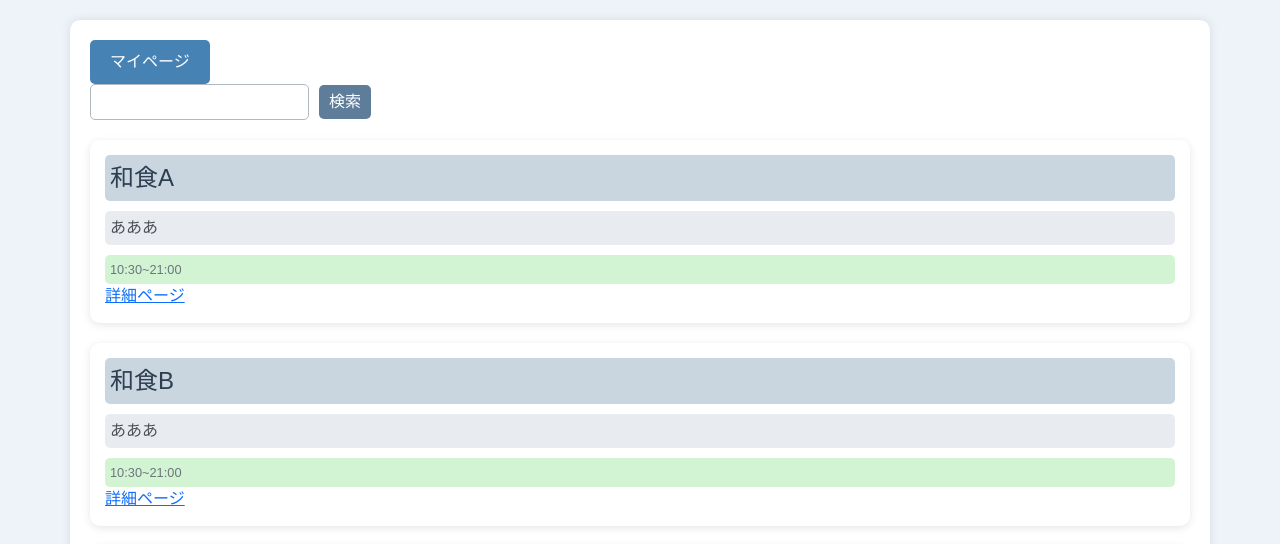
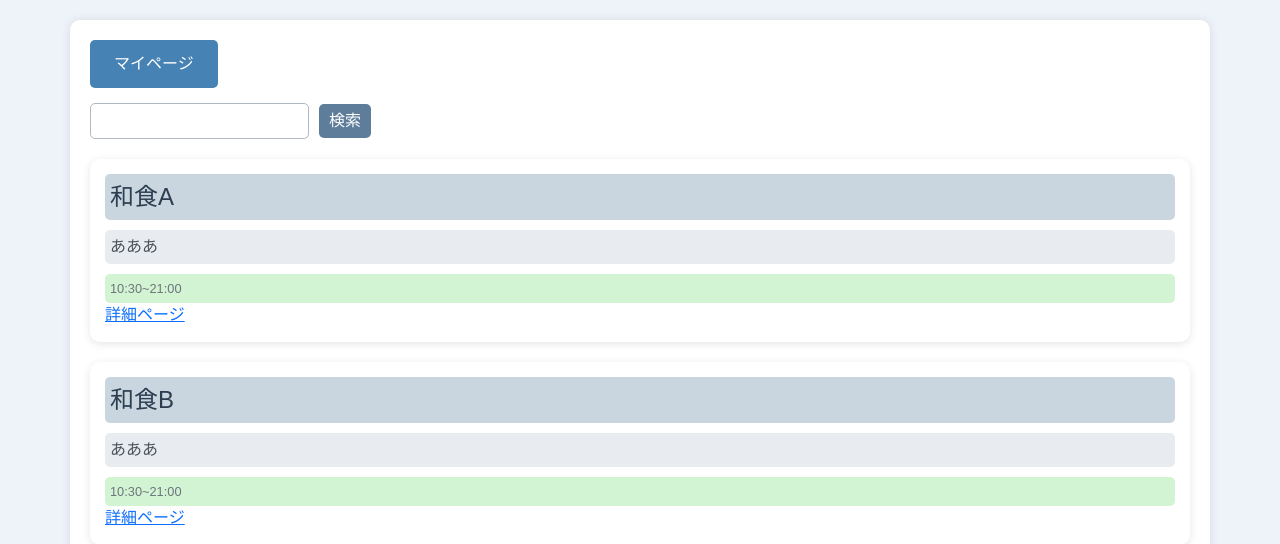
Before and after one commit to o1-mat/django-tabelog-kadai, a Django app: page / in a window 1280 px wide. Shown: the top 544 px of the page. Run offline with Django 5.2, Linux system fonts and the light colour scheme; data comes from the database, SQL or seed files in the repository; parts of the project's set-up code (start-up, migrations or seed data) failed here and were passed over.

Commit message:
Add files via upload

```diff
--- a/kadai_002/static/style.css
+++ b/kadai_002/static/style.css
@@ -87,14 +87,15 @@ input[type="submit"]:hover {
 
 .button {
     display: inline-block;
-    padding: 10px 20px;
+    padding: 12px 24px; /* パディングを少し広めに調整 */
     font-size: 16px;
     color: white;
-    background-color: #4682b4;
+    background-color: #4682b4; /* スチールブルー */
     text-decoration: none;
     border-radius: 5px;
+    margin-bottom: 15px; /* ボタン間の縦方向の間隔を設定 */
 }
 
 .button:hover {
-    background-color: #2e8b57;
+    background-color: #2e8b57; /* シーグリーン */
 }
```
